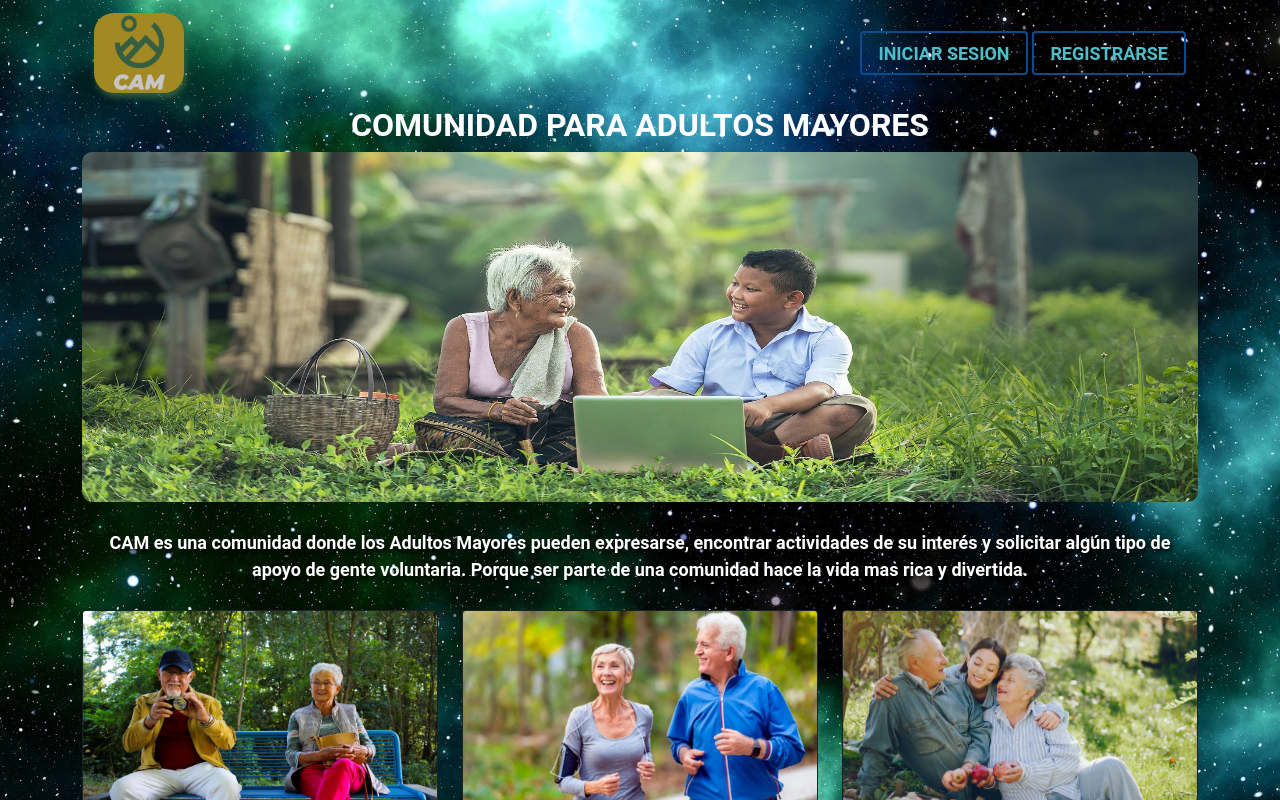
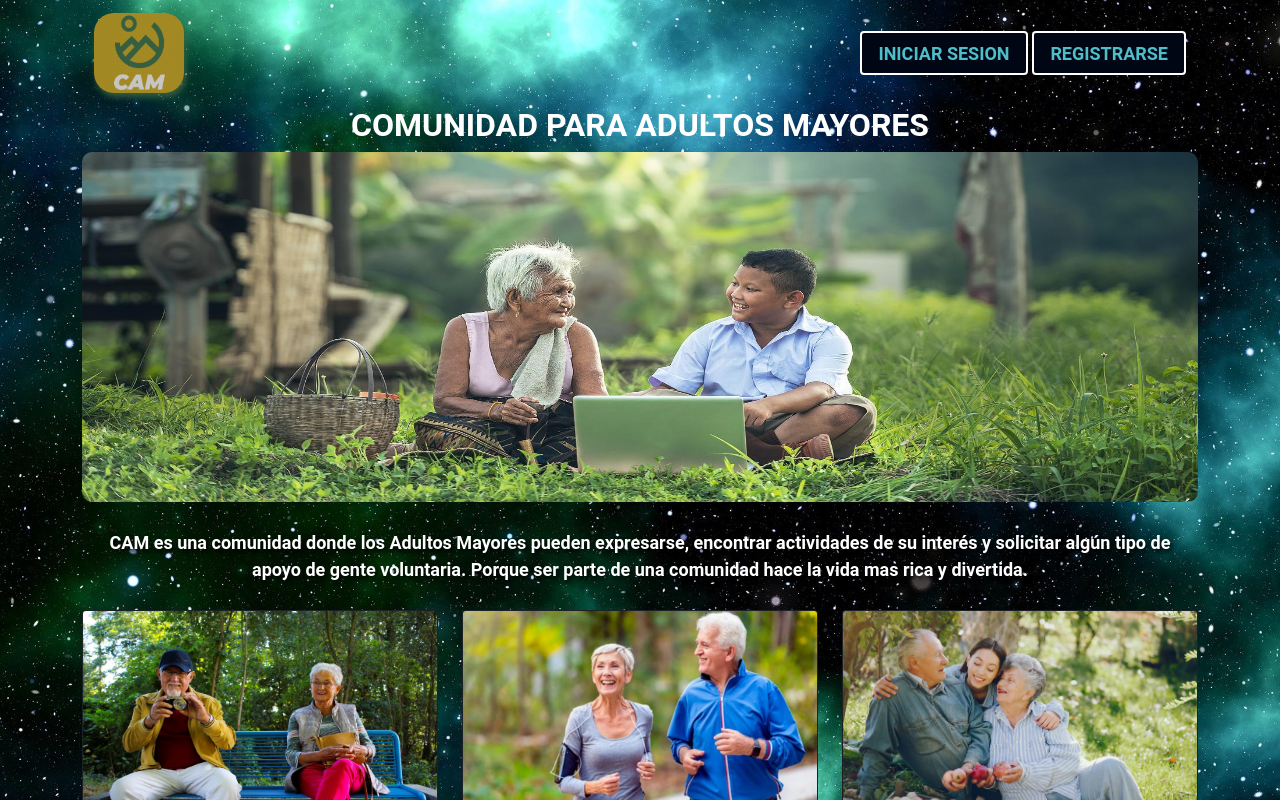
Before and after one commit to einarch/ComunidadAdultoMayor, a React (Create React App) app: page / in a window 1280 px wide. Shown: the top 800 px of the page. Built offline with nearby package versions, Linux system fonts and the light colour scheme.

Commit message:
cambios en los colores de los botones de pagina de inicio

```diff
--- a/src/components/Cabezera.css
+++ b/src/components/Cabezera.css
@@ -27,9 +27,9 @@
 
 .btnRegistro:hover {
     background-position: right !important;
-    color: #dbeaed !important;
+    color: white !important;
 }
 .btnInicioSesion:hover {
     background-position: right !important;
-    color: #dbeaed !important;
+    color: white !important;
 }
--- a/src/components/Cabezera.js
+++ b/src/components/Cabezera.js
@@ -34,12 +34,12 @@ function Cabezera() {
                         <Form className="d-flex">
 
                             <Button className="btnInicioSesion" variant="transparent"  href="/login" style={{
-                                background:"linear-gradient(to left, rgb(12, 76, 140) 50%, transparent 50%) no-repeat left / 200%",
+                                background:"linear-gradient(to left, rgb(12, 76, 140) 50%, rgb(0, 6, 20) 50%) no-repeat left / 200%",
                                 transition: "background-position 0s ease",
                                 color: "#4fbec9",
                                 fontWeight: "bold",
                                 fontSize: "1.125rem",
-                                border: "2px solid #0c4c8c",
+                                border: "2px solid white",
                                 padding: "0.4rem 1rem",
                                 margin: "0.3rem",
                             }}
@@ -50,13 +50,13 @@ function Cabezera() {
                         <Form className="d-flex">
 
                             <Button className="btnRegistro" variant="transparent"  href="/registro" style={{
-                                textShadow:"0px 0.5px 1px rgba(0, 0, 0, 0.856)",
-                                background:"linear-gradient(to left, rgb(12, 76, 140) 50%, transparent 50%) no-repeat left / 200%",
+
+                                background:"linear-gradient(to left, rgb(12, 76, 140) 50%, rgb(0, 6, 20) 50%) no-repeat left / 200%",
                                 transition: "background-position 0s ease",
                                 color: "#4fbec9",
                                 fontWeight: "bold",
                                 fontSize: "1.125rem",
-                                border: "2px solid #0c4c8c",
+                                border: "2px solid white",
                                 padding: "0.4rem 1rem",
                                 margin: "0rem",
 
```
